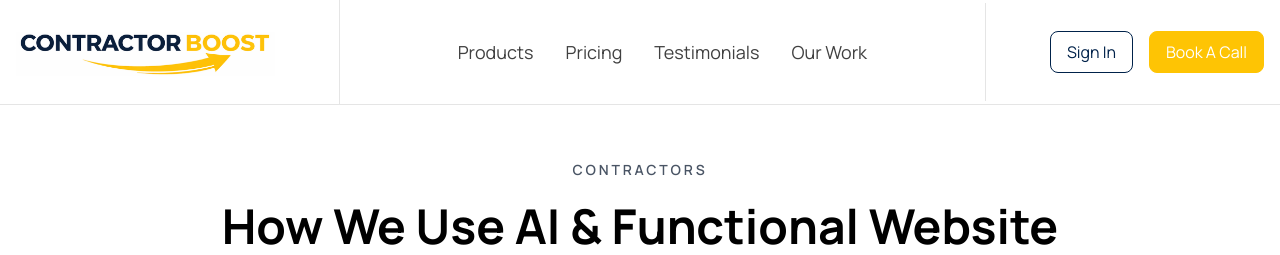
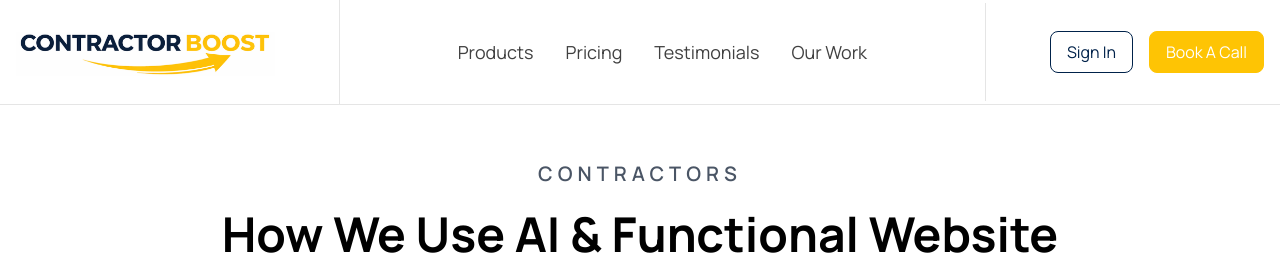
Before and after one commit to JohannesKarasik/ContractorBoost, a Next.js app: page /video in a window 1280 px wide. Shown: the top 255 px of the page. Built offline with nearby package versions, Linux system fonts and the light colour scheme.

Commit message:
Afreferpage

```diff
--- a/src/app/video/page.tsx
+++ b/src/app/video/page.tsx
@@ -2,9 +2,9 @@
     return (
       <main className="min-h-screen bg-white px-6 pt-32 pb-12 md:pt-40">
         <div className="mx-auto max-w-4xl text-center">
-          <p className="text-sm font-semibold uppercase tracking-[0.2em] text-gray-600">
-            Contractors
-          </p>
+        <p className="text-lg md:text-xl font-semibold uppercase tracking-[0.25em] text-gray-600">
+        Contractors
+        </p>
 
           <h1 className="mt-4 text-3xl font-bold leading-tight text-black md:text-5xl">
             How We Use AI & Functional Website Design to Help Small Business
```
